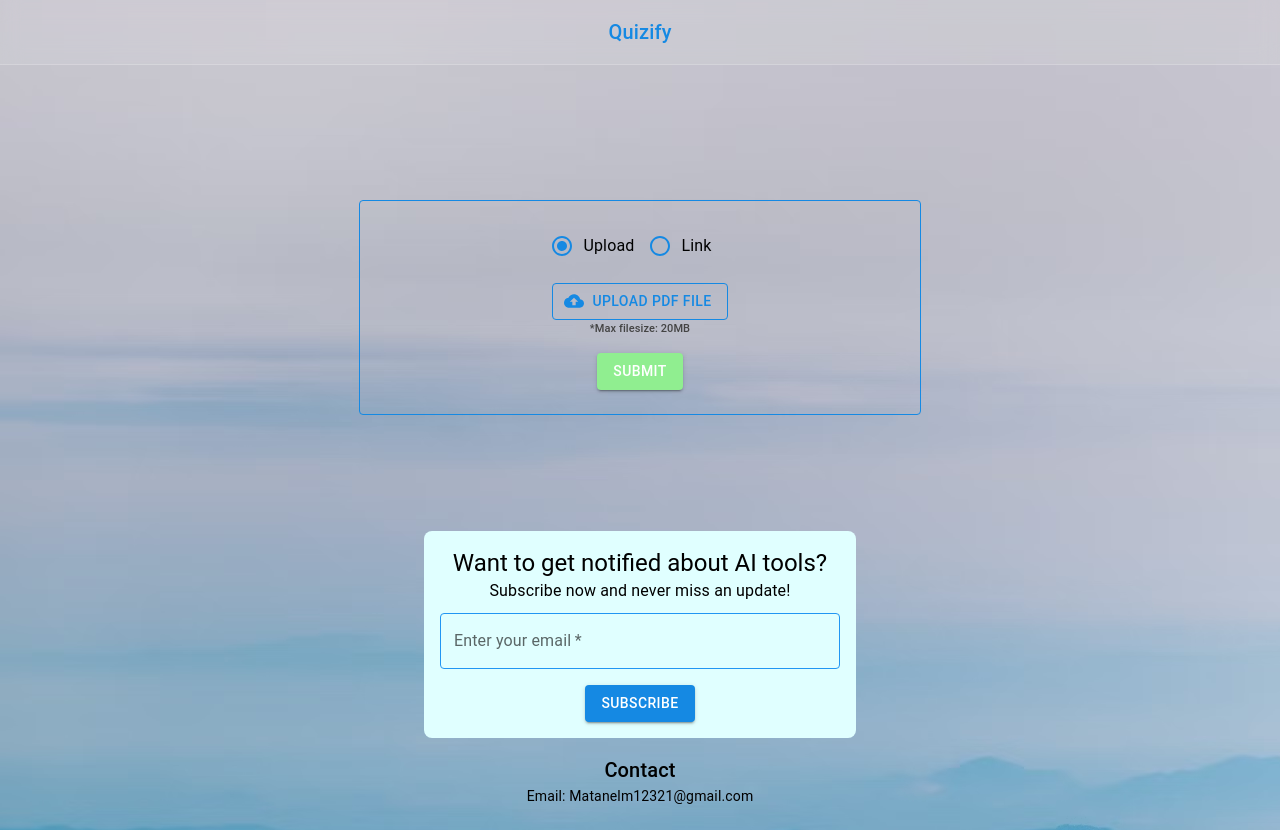
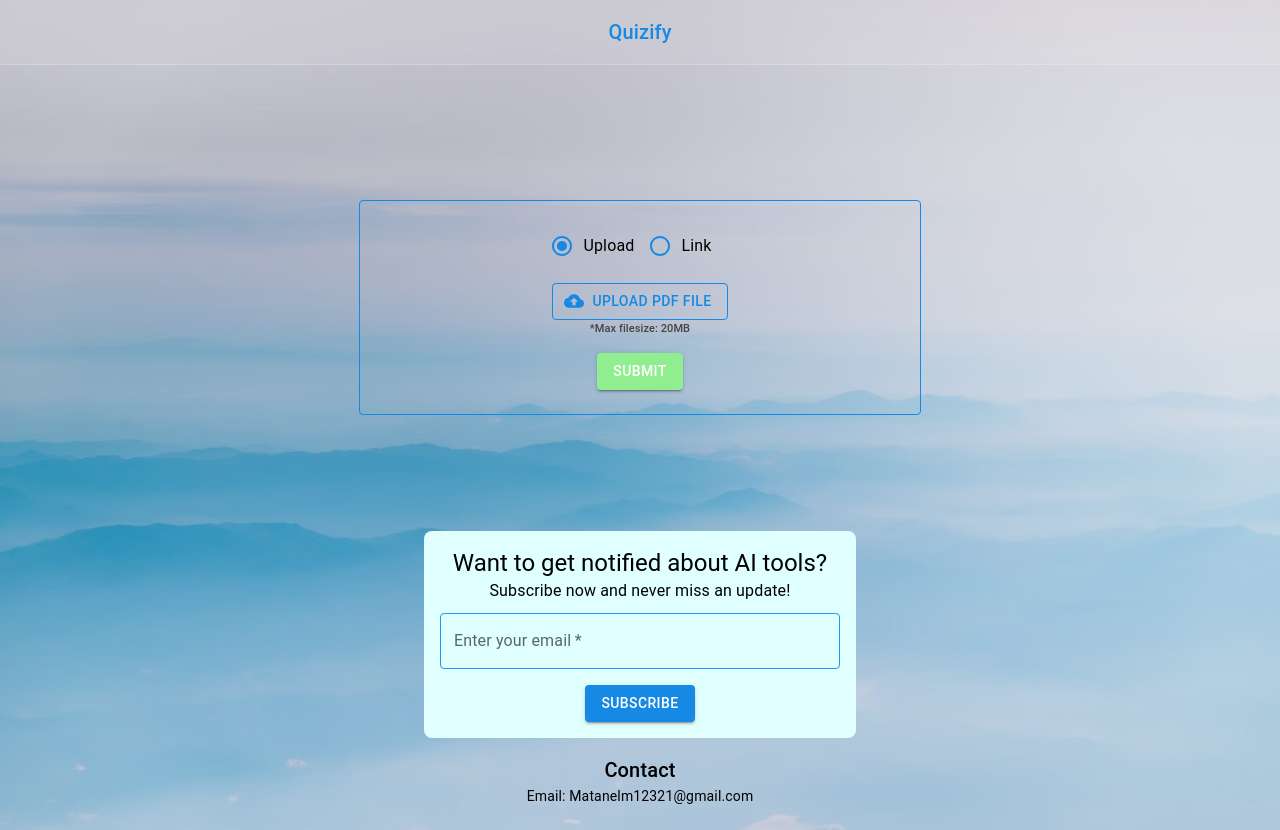
Before and after one commit to MatanelM/DynamicQuestions, a React (Create React App) app: page / in a window 1280 px wide. Built offline with nearby package versions, Linux system fonts and the light colour scheme.

Commit message:
Changed background position to fixed

```diff
--- a/src/App.css
+++ b/src/App.css
@@ -6,6 +6,8 @@ body {
   padding-top: 150px;
   background-color: #F0F8FF;
   background-image: url('background.jpeg');
+  background-size: cover;
+  background-attachment: fixed;
 }
 
 .App-logo {
```
